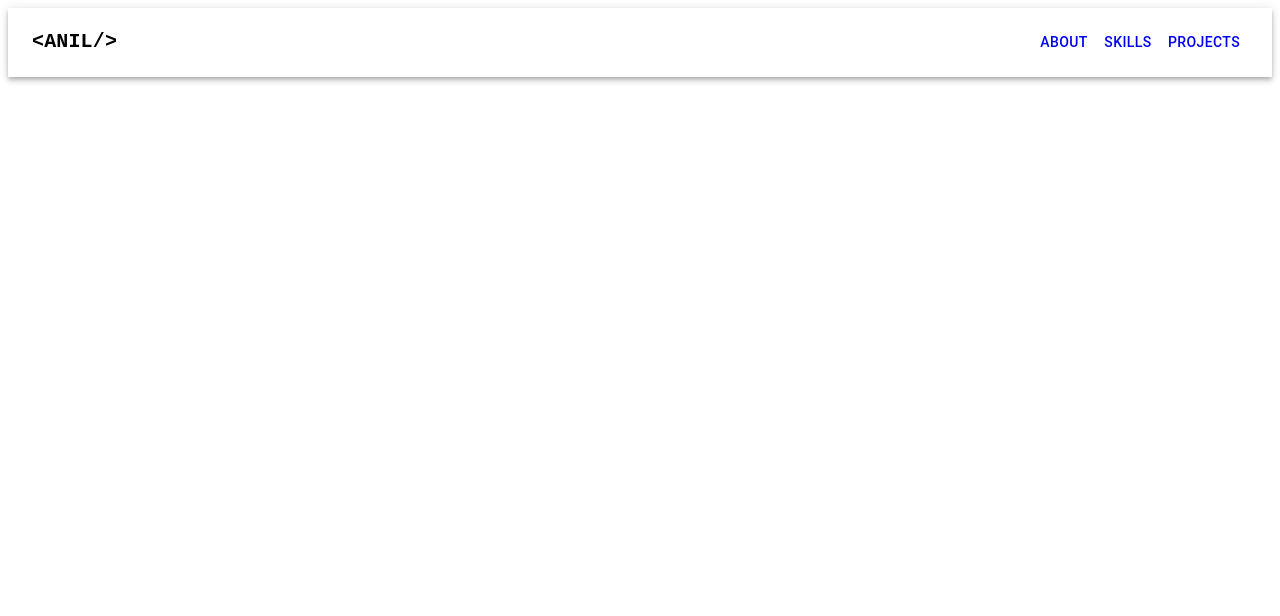
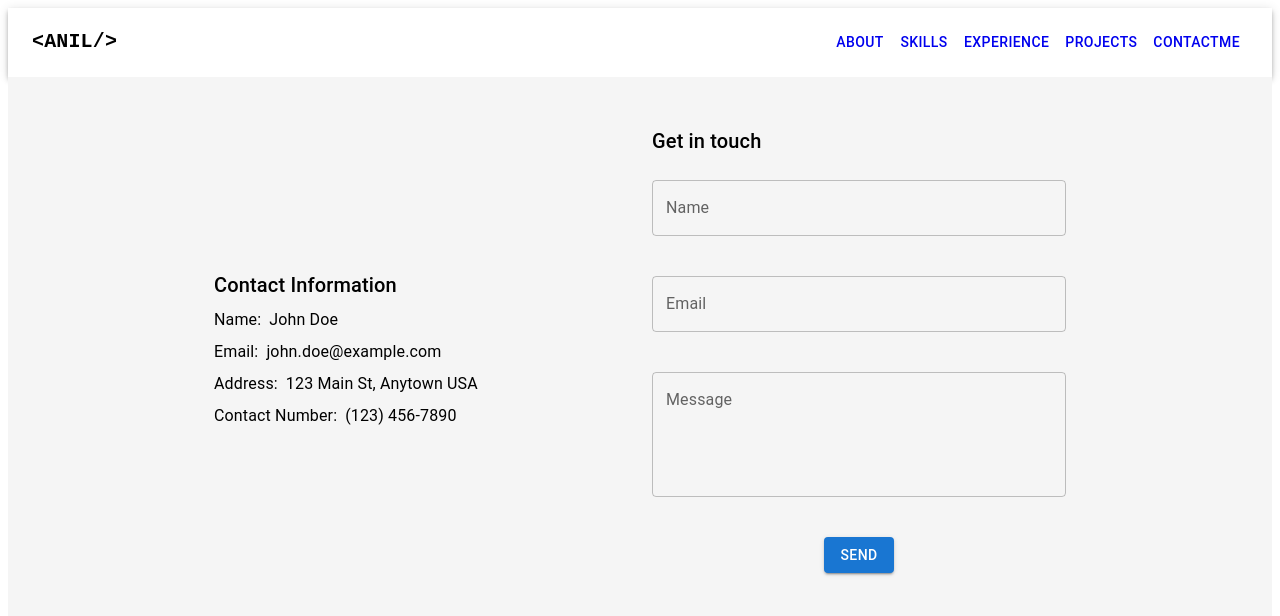
Before and after one commit to anii1429/reactjs-portfolio-website, a React (Create React App) app: page /contactme in a window 1280 px wide. Shown: the top 616 px of the page. Built offline with nearby package versions, Linux system fonts and the light colour scheme; a web font is replaced by a local one.

Commit message:
add experience and conatct me

```diff
--- a/package.json
+++ b/package.json
@@ -6,7 +6,9 @@
     "@emotion/react": "^11.10.6",
     "@emotion/styled": "^11.10.6",
     "@mui/icons-material": "^5.11.11",
+    "@mui/lab": "^5.0.0-alpha.127",
     "@mui/material": "^5.11.15",
+    "@react-google-maps/api": "^2.18.1",
     "@react-spring/web": "^9.7.1",
     "@testing-library/jest-dom": "^5.16.5",
     "@testing-library/react": "^13.4.0",
--- a/src/App.js
+++ b/src/App.js
@@ -7,6 +7,8 @@ import Projects from './pages/Projects';
 import NavBar from './components/NavBar';
 import Footer from './components/Footer';
 import HomePage from './pages/Home';
+import ExperiencePage from './pages/Experience';
+import ContactMe from './pages/ContactMe';
 // import Projects from './pages/Projects';
 
 function App() {
@@ -18,6 +20,8 @@ function App() {
     <Route path="/about" element={<AboutMe />} />
     <Route path="/projects" element={<Projects />} />
     <Route path="/skills" element={<Skills />} />
+    <Route path="/experience" element={<ExperiencePage />} />
+    <Route path="/contactme" element={<ContactMe />} />
     </Routes>
     {/* <Footer/> */}
     </>
--- a/src/components/NavBar.jsx
+++ b/src/components/NavBar.jsx
@@ -14,7 +14,7 @@ import MenuItem from '@mui/material/MenuItem';
 import CodeIcon from '@mui/icons-material/Code';
 import { Link } from 'react-router-dom';
 
-const pages = ['About', 'Skills', 'Projects'];
+const pages = ['About', 'Skills',"experience",'Projects',"contactme"];
 
 function NavBar() {
   const [anchorElNav, setAnchorElNav] = React.useState(null);
--- a/src/pages/ContactMe.jsx
+++ b/src/pages/ContactMe.jsx
@@ -1,25 +1,76 @@
-// import React from 'react'
+import React, { useState } from 'react';
+import { Box, Container, Grid, TextField, Button, Typography } from '@mui/material';
 
-// const ContactMe = () => {
-//   return (
-//     <div className='contactbackground'>
-//     <Container>
-//       <h2 className='contacthead'>Get In Touch</h2>
-//       <p className='contactpara'> I’m currently searching for opportunities for a front-end developer role. <br /> If there is any vacancy my inbox is always open. Whether <br /> you have any further questions or just want to say hi, <br /> I’ll try my best to get back to you!</p>
-//       <button
-//         className='contactbtn'
-//         onClick={() => {
-//           window.open("https://wa.me/+918156811884");
-//         }}
-//       >Say Hello</button>
-//       <span></span>
-//       <hr className='line' />
-//       <p className='copyright'>© Copyright 2023.
-//       <br />
-//       Designed & Built by <span>rahulvijay</span></p>
-//     </Container>
-//   </div>
-//   )
-// }
+const ContactMe = () => {
+  const [formData, setFormData] = useState({
+    name: '',
+    email: '',
+    message: '',
+  });
+  const [submitting, setSubmitting] = useState(false);
+  const [submitted, setSubmitted] = useState(false);
 
-// export default ContactMe
+  const handleChange = (event) => {
+    setFormData({
+      ...formData,
+      [event.target.name]: event.target.value,
+    });
+  };
+
+  return (
+    <Box sx={{ backgroundColor: '#f5f5f5', heigh: '80vh', py: 6 }}>
+      <Container maxWidth="md">
+        <Grid container spacing={3}>
+          <Grid item xs={12} md={6}>
+            <Box sx={{ display: 'flex', flexDirection: 'column', justifyContent: 'center', height: '100%' }}>
+              <Typography variant="h6" gutterBottom>Contact Information</Typography>
+              <Typography variant="body1" sx={{ display: 'flex', alignItems: 'center', mb: 1 }}>
+                <span style={{ marginRight: '8px' }}>Name:</span> John Doe
+              </Typography>
+              <Typography variant="body1" sx={{ display: 'flex', alignItems: 'center', mb: 1 }}>
+                <span style={{ marginRight: '8px' }}>Email:</span> john.doe@example.com
+              </Typography>
+              <Typography variant="body1" sx={{ display: 'flex', alignItems: 'center', mb: 1 }}>
+                <span style={{ marginRight: '8px' }}>Address:</span> 123 Main St, Anytown USA
+              </Typography>
+              <Typography variant="body1" sx={{ display: 'flex', alignItems: 'center' }}>
+                <span style={{ marginRight: '8px' }}>Contact Number:</span> (123) 456-7890
+              </Typography>
+            </Box>
+          </Grid>
+          <Grid item xs={12} md={6}>
+            <Box sx={{ display: 'flex', flexDirection: 'column', justifyContent: 'center', height: '100%' }}>
+              <Typography variant="h6" gutterBottom>Get in touch</Typography>
+              {submitted ? (
+                <Typography variant="body1" align="center" sx={{ mb: 2 }}>Thank you for your message! I'll get back to you as soon as possible.</Typography>
+              ) : (
+                <form>
+                  <Grid container spacing={2}>
+                    <Grid item xs={12}>
+                      <TextField label="Name" fullWidth margin="normal" name="name" value={formData.name} onChange={handleChange} />
+                    </Grid>
+                    <Grid item xs={12}>
+                      <TextField label="Email" fullWidth margin="normal" name="email" value={formData.email} onChange={handleChange} />
+                    </Grid>
+                    <Grid item xs={12}>
+                      <TextField label="Message" fullWidth margin="normal" multiline rows={4} name="message" value={formData.message} onChange={handleChange} />
+                    </Grid>
+                    <Grid item xs={12}>
+                      <Box sx={{ display: 'flex', justifyContent: 'center', mt: 2 }}>
+                        <Button variant="contained" color="primary" disabled={submitting}>
+                          Send
+                        </Button>
+                      </Box>
+                    </Grid>
+                  </Grid>
+                </form>
+              )}
+            </Box>
+          </Grid>
+        </Grid>
+      </Container>
+    </Box>
+  );
+};
+
+export default ContactMe;
--- /dev/null
+++ b/src/pages/Experience.jsx
@@ -0,0 +1,39 @@
+import React from 'react';
+import { Box, Container, Grid, Typography } from '@mui/material';
+import { Timeline, TimelineItem, TimelineSeparator, TimelineConnector, TimelineContent, TimelineDot } from '@mui/lab';
+import { Work as WorkIcon } from '@mui/icons-material';
+const recentWork = require("../data/recentWork.json")
+
+function ExperiencePage() {
+  return (
+    <Box sx={{ flexGrow: 1 }}>
+      <Container maxWidth="lg">
+        <Typography variant="h3" sx={{ mt: 4, mb: 2 }}>Experience</Typography>
+        <Grid container spacing={2}>
+          <Grid item xs={12}>
+            <Timeline position="alternate">
+            {recentWork.map((work,i)=>{
+              return  <TimelineItem key={i}>
+              <TimelineSeparator>
+                <TimelineDot color="primary">
+                  <WorkIcon />
+                </TimelineDot>
+                <TimelineConnector />
+              </TimelineSeparator>
+              <TimelineContent>
+                <Typography variant="h6">React Developer</Typography>
+                <Typography variant="subtitle1" color="text.secondary">{work.title}</Typography>
+                <Typography variant="subtitle2" color="text.secondary">{work.duration}</Typography>
+                <Typography variant="body1" sx={{ mt: 1 }}>{work.description}</Typography>
+              </TimelineContent>
+            </TimelineItem>
+            })}
+            </Timeline>
+          </Grid>
+        </Grid>
+      </Container>
+    </Box>
+  );
+}
+
+export default ExperiencePage;
```
Also changed, not shown: 1 other file (tests, documents, lock files or other folders).
